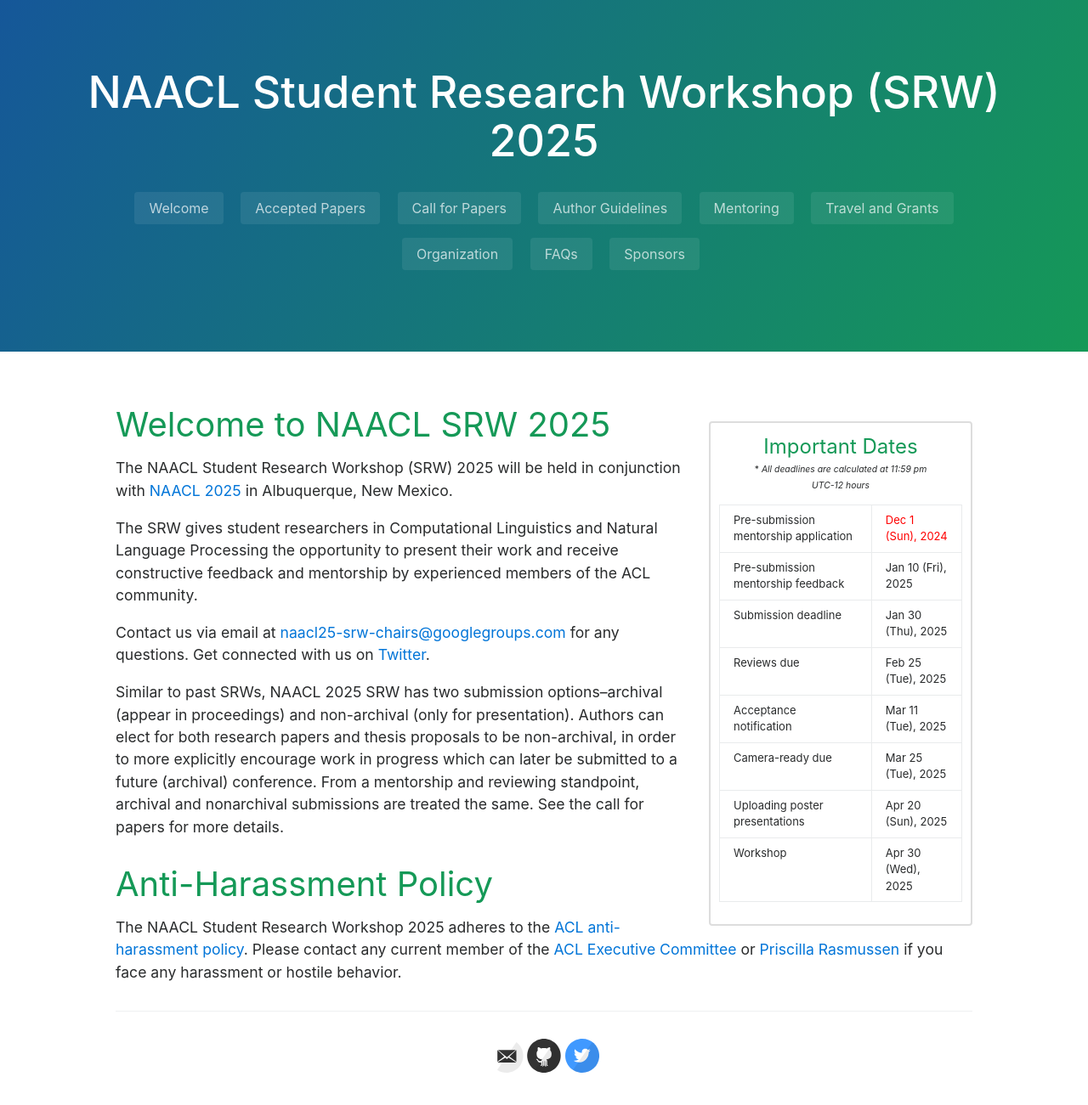
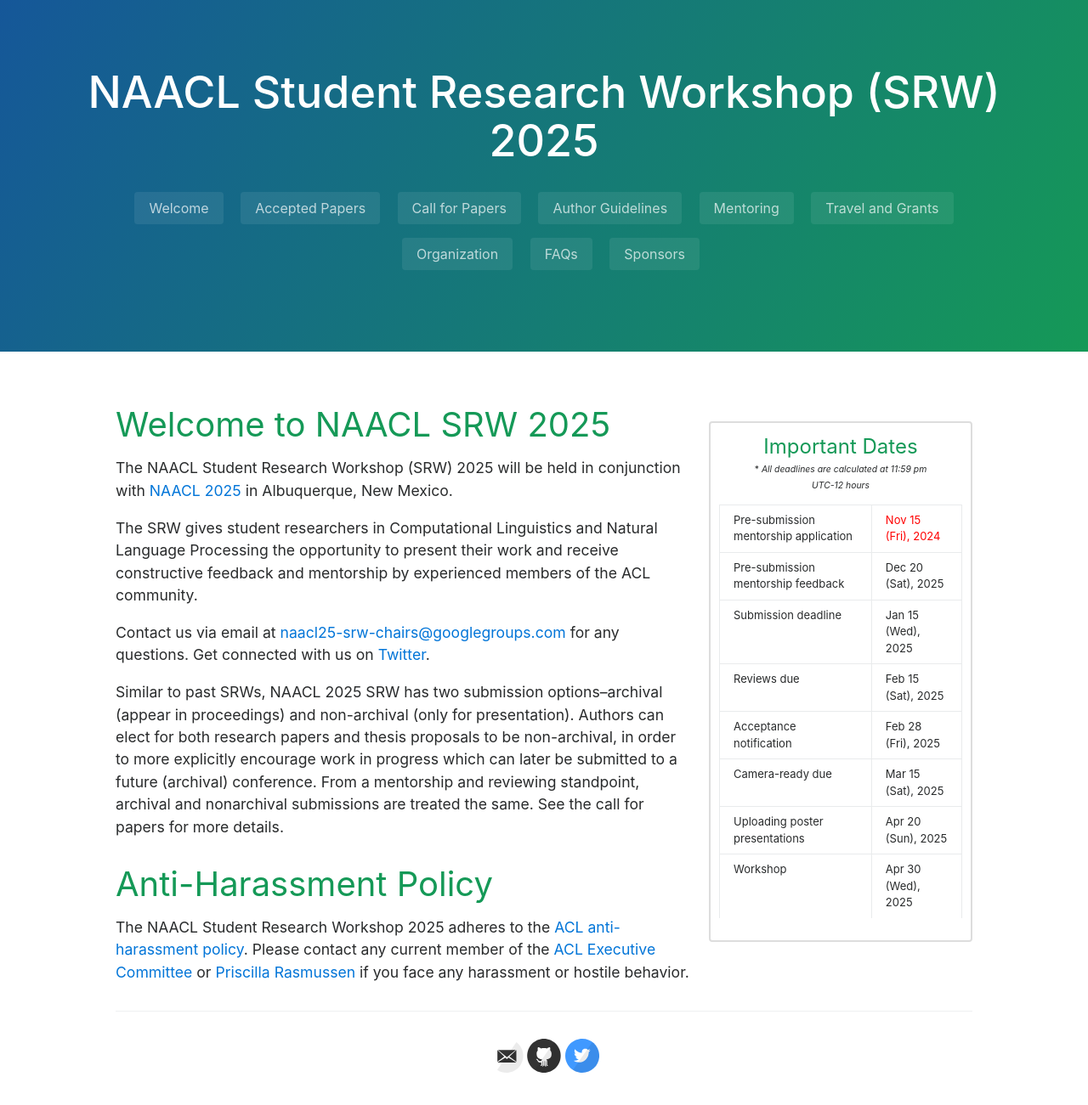
Before and after one commit to naacl2025-srw/naacl2025-srw.github.io, a Jekyll site: the page built from index.md, in a window 1280 px wide. Shown: the whole page at 85% size. Built offline with Jekyll 4.4.1, drawn with Linux system fonts in a browser that asks for light colours.

Commit message:
Update default.html

```diff
--- a/_layouts/default.html
+++ b/_layouts/default.html
@@ -7,12 +7,12 @@
     {% include page-header.html %}
 
     {% capture nowdate %}{{'now' | date: '%s' | minus: 86400 }}{% endcapture %}
-    {% capture presubmen %}{{'Dec 1 2024' | date: '%s'}}{% endcapture %}
-    {% capture presubfeed %}{{'Jan 10 2025' | date: '%s'}}{% endcapture %}
-    {% capture sub %}{{'Jan 30 2025' | date: '%s'}}{% endcapture %}
-    {% capture revdue %}{{'Feb 25 2025' | date: '%s'}}{% endcapture %}
-    {% capture not %}{{'Mar 11 2025' | date: '%s'}}{% endcapture %}
-    {% capture cam %}{{'Mar 25 2025' | date: '%s'}}{% endcapture %}
+    {% capture presubmen %}{{'Nov 15 2024' | date: '%s'}}{% endcapture %}
+    {% capture presubfeed %}{{'Dec 20 2025' | date: '%s'}}{% endcapture %}
+    {% capture sub %}{{'Jan 15 2025' | date: '%s'}}{% endcapture %}
+    {% capture revdue %}{{'Feb 15 2025' | date: '%s'}}{% endcapture %}
+    {% capture not %}{{'Feb 28 2025' | date: '%s'}}{% endcapture %}
+    {% capture cam %}{{'Mar 15 2025' | date: '%s'}}{% endcapture %}
     {% capture underline %}{{'Apr 20 2025' | date: '%s'}}{% endcapture %}
     {% capture workshop %}{{'Apr 30 2025' | date: '%s'}}{% endcapture %}
 
```
